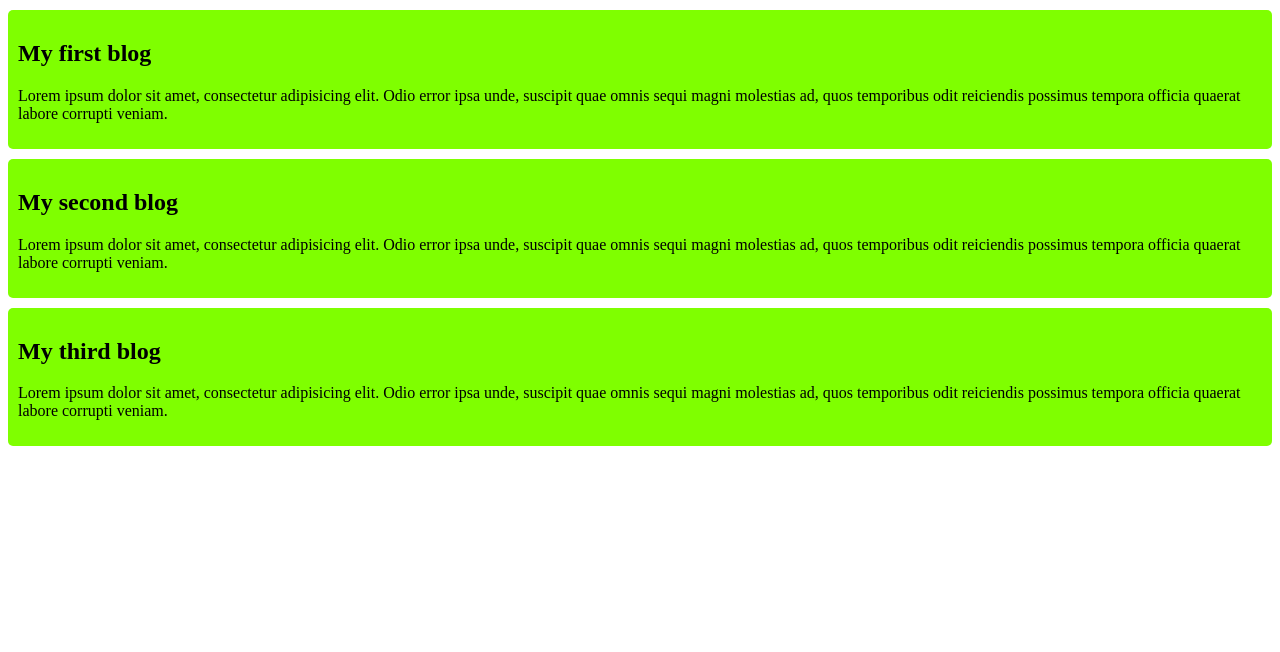
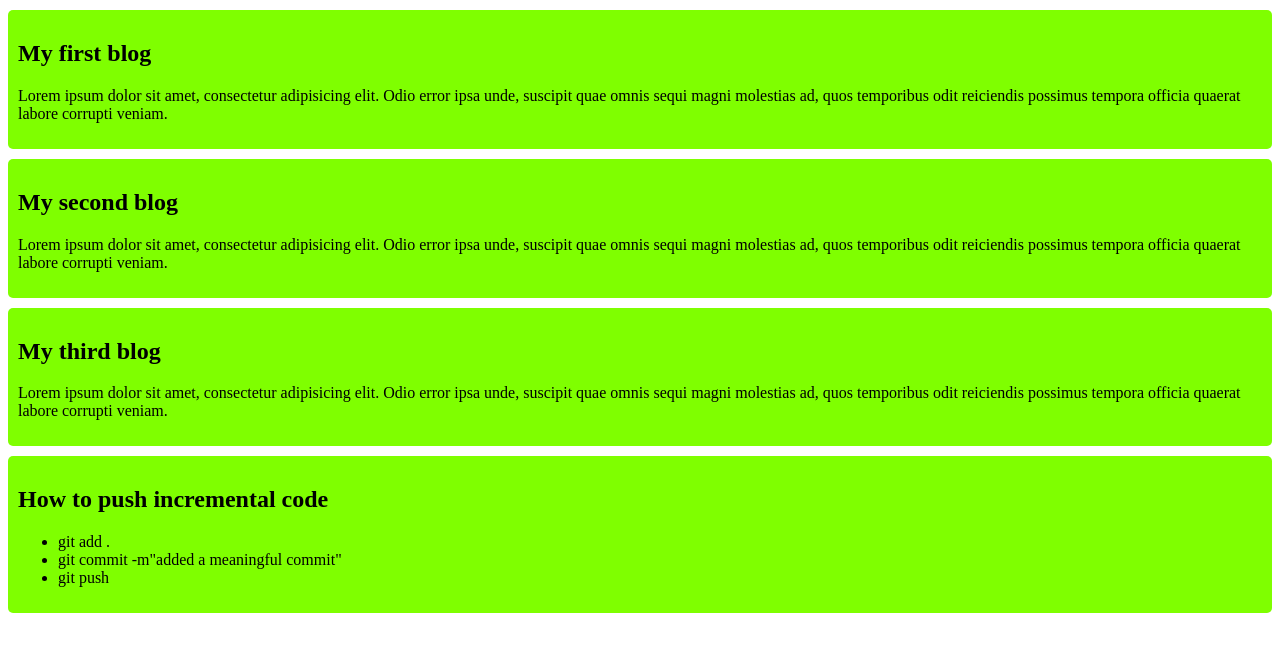
Before and after one commit to pranto-bpi/ph-git-task, a plain HTML site: page index.html in a window 1280 px wide. Drawn offline with Linux system fonts and the light colour scheme.

Commit message:
added a list git add system

```diff
--- a/index.html
+++ b/index.html
@@ -19,6 +19,16 @@
           <h2>My third blog</h2>
           <p>Lorem ipsum dolor sit amet, consectetur adipisicing elit. Odio error ipsa unde, suscipit quae omnis sequi magni molestias ad, quos temporibus odit reiciendis possimus tempora officia quaerat labore corrupti veniam.</p>
      </div>
+     <div>
+          <h2>How to push incremental code </h2>
+          <ul>
+               <li>git add .</li>
+               <li>git commit -m"added a meaningful commit" </li>
+               <li>git push </li>
+
+
+          </ul>
+     </div>
 
 </body>
 </html>
```
